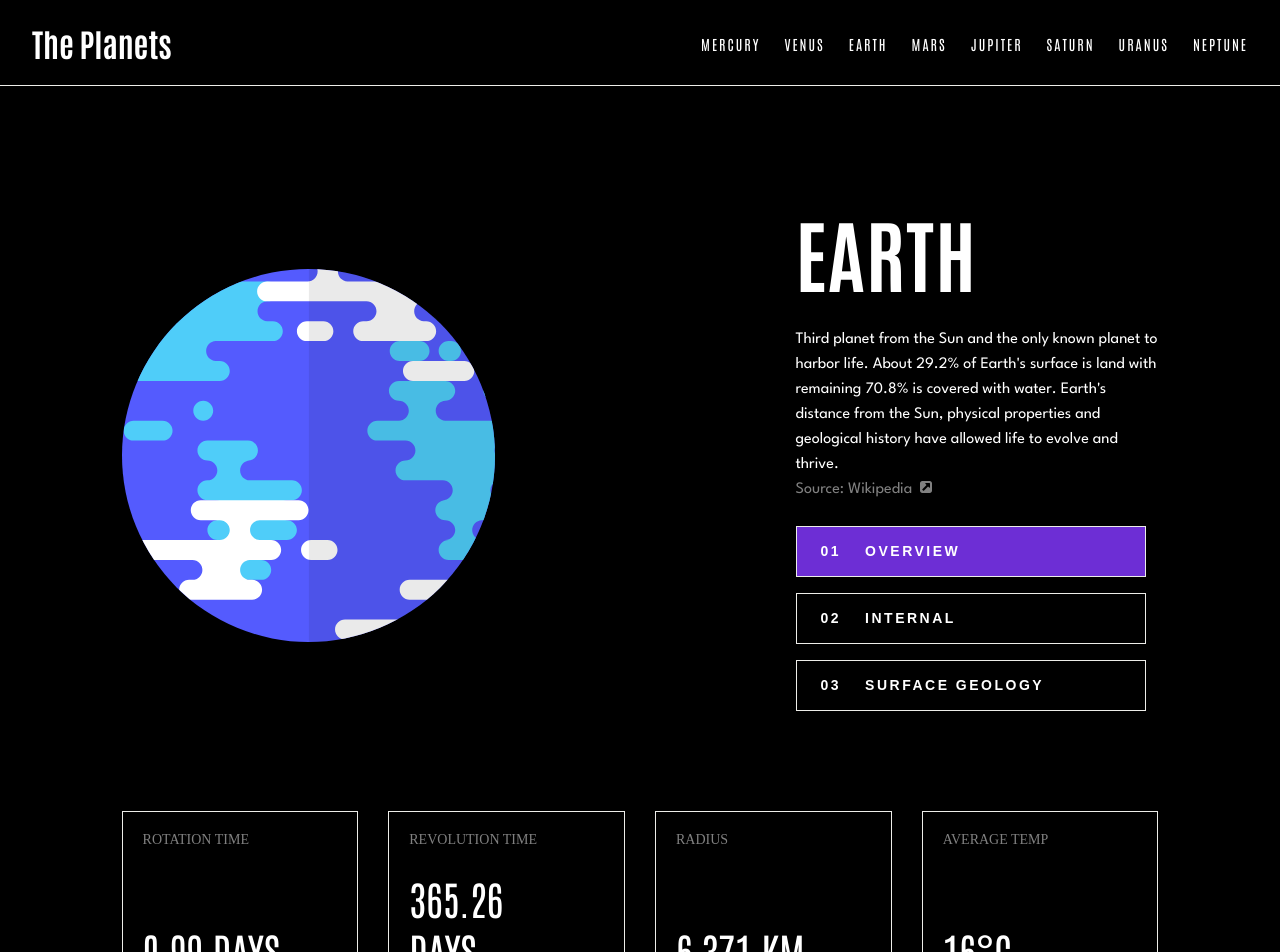
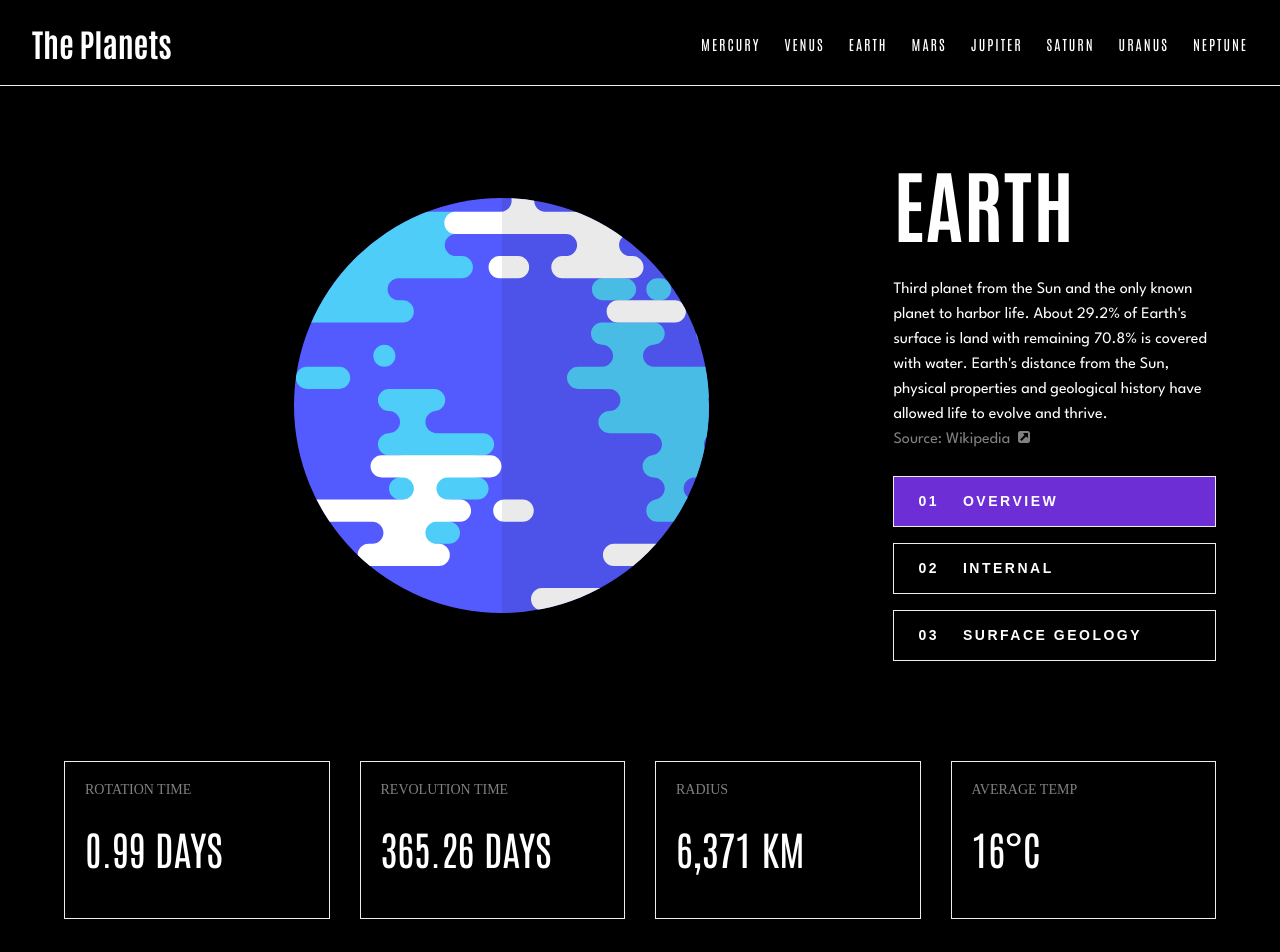
Before and after one commit to Miranda-K12/planet-facts-app, a React (Vite) app: page /planet/earth in a window 1280 px wide. Shown: the top 952 px of the page. Built offline with nearby package versions, Linux system fonts and the light colour scheme.

Commit message:
Add Animations

```diff
--- a/package.json
+++ b/package.json
@@ -10,6 +10,7 @@
     "preview": "vite preview"
   },
   "dependencies": {
+    "framer-motion": "^12.9.2",
     "react": "^19.0.0",
     "react-dom": "^19.0.0",
     "react-router-dom": "^7.3.0"
--- a/src/App.module.scss
+++ b/src/App.module.scss
@@ -3,12 +3,11 @@
 
 body {
   background-color: $color-black;
-  display: flex;
-  flex-direction: column;
 }
 
 .app_container {
   max-width: 1440px;
   width: 90%;
   margin: 0 auto;
+  padding-top: 150px;
 }
--- a/src/App.tsx
+++ b/src/App.tsx
@@ -9,6 +9,10 @@ function App() {
       <Header />
       <Routes>
         <Route path="/" element={<Navigate to="/planet/mercury" replace />} />
+        <Route
+          path="/planet"
+          element={<Navigate to="/planet/mercury" replace />}
+        />
         <Route path="/planet/:planetName" element={<Planet />} />
       </Routes>
     </div>
--- a/src/Components/Header/Header.module.scss
+++ b/src/Components/Header/Header.module.scss
@@ -10,14 +10,16 @@
   color: $color-white;
   font-family: $primary-font;
   border-bottom: 1px solid $color-grey;
-  box-sizing: border-box;
   background-color: $color-black;
   z-index: 100;
+  box-sizing: border-box; // Optional: Could move this to a global base style
+
   .header_button {
     cursor: pointer;
     background-color: transparent;
     color: $color-white;
     border: none;
+
     h1 {
       font-size: 28px;
       text-transform: $text-style;
@@ -27,12 +29,15 @@
   ul {
     @include flex;
     list-style-type: none;
+    padding: 0;
+
     .navLink {
       font-size: 14px;
       color: $color-white;
       text-decoration: none;
       text-transform: $text-style;
       letter-spacing: $letter-spacing;
+      position: relative; // Added position for pseudo-elements
       display: inline-block;
       transition: transform 0.3s ease;
 
--- a/src/Components/Planets/Planet.tsx
+++ b/src/Components/Planets/Planet.tsx
@@ -5,7 +5,7 @@ import { useParams } from "react-router-dom";
 import { PlanetData, PlanetName } from "../../types/types";
 import IconSource from "/assets/icon-source.svg";
 import { planetColors } from "../../constants/planetColors";
-
+import { motion } from "framer-motion";
 function Planet() {
   const [activeButton, setActiveButton] = useState("overview");
   const { planetName } = useParams();
@@ -32,8 +32,8 @@ function Planet() {
     <div className={styles.planet__container}>
       <div className={styles.planet_info_box}>
         <div className={styles.planet_item}>
-          <img
-            key={activeButton}
+          <motion.img
+            key={planet.name}
             src={
               activeButton === "overview"
                 ? planet.images.planet
@@ -43,13 +43,20 @@ function Planet() {
             }
             alt={planet.name}
             className={styles.planet_img}
+            initial={{ rotate: 45, opacity: 0 }}
+            animate={{ rotate: 0, opacity: 1 }}
+            transition={{ duration: 0.4 }}
           />
 
           {activeButton === "geology" && (
-            <img
+            <motion.img
+              key={planet.name + "geology"}
               src={planet.images.geology}
               alt={`${planet.name} surface geology`}
               className={styles.geology_overlay_img}
+              initial={{ opacity: 0 }}
+              animate={{ opacity: 1 }}
+              transition={{ duration: 1 }}
             />
           )}
         </div>
--- a/src/Components/Planets/Planets.module.scss
+++ b/src/Components/Planets/Planets.module.scss
@@ -1,10 +1,8 @@
 @import "../../styles/variables";
 @import "../../styles/mixin";
-
 .planet__container {
-  width: 90%;
+  width: 100%;
   margin: 0 auto;
-  margin-top: 200px;
   margin-bottom: 100px;
   color: aliceblue;
   @include flex($direction: column, $gap: 100px);
@@ -13,31 +11,33 @@
     display: grid;
     grid-template-columns: 45% 35%;
     gap: 20%;
-    width: 100%;
+    width: 80%;
+    margin-left: 20%;
     .planet_item {
-      width: 80%;
+      width: 100%;
       height: auto;
       @include flex;
       position: relative;
+
       .planet_img {
         width: 100%;
         height: auto;
       }
+
       .geology_overlay_img {
         position: absolute;
-        top: 90%;
+        top: 80%;
         left: 50%;
         transform: translate(-50%, -50%);
-        width: 165px;
-        height: 200px;
+        width: 40%;
+        height: auto;
       }
     }
 
     .planet_info {
       width: 100%;
       color: $color-white;
-      @include flex($direction: column, $align: start);
-
+      @include flex($direction: column, $align: flex-start);
       h1 {
         font-size: $planet-name-font;
         text-transform: $text-style;
@@ -62,9 +62,10 @@
 
       .button_container {
         @include flex($direction: column, $gap: 16px);
+        width: 100%;
 
         button {
-          width: 350px;
+          width: 100%;
           padding: 12px 0;
           font-size: $small-font;
           font-weight: $font-semi-bold;
@@ -81,9 +82,11 @@
           &:hover {
             filter: brightness(0.5);
           }
+
           &:active {
             transform: scale(1.05);
           }
+
           span {
             margin: 0 24px;
           }
@@ -91,19 +94,22 @@
       }
     }
   }
+
   .planet_facts {
     width: 100%;
     display: grid;
     grid-template-columns: repeat(4, 1fr);
     gap: 30px;
+
     .planet_facts_box {
       border: 1px solid $color-grey;
       color: $color-white;
       padding: 20px 60px 20px 20px;
-      @include flex($direction: column, $gap: 0, $align: start);
+      @include flex($direction: column, $gap: 0, $align: flex-start);
       text-transform: $text-style;
       cursor: pointer;
       transition: all 0.3s ease-out;
+
       &:hover {
         transform: scale(1.05);
       }
@@ -114,11 +120,11 @@
         opacity: 0.5;
         margin-bottom: 24px;
       }
+
       .fact_numbers {
         font-size: 40px;
         font-family: $primary-font;
         opacity: 1;
-        cursor: pointer;
       }
     }
   }
--- a/src/styles/_variables.scss
+++ b/src/styles/_variables.scss
@@ -19,6 +19,7 @@ $primary-font: "Antonio", sans-serif;
 $secondary-font: "League Spartan", sans-serif;
 $letter-spacing: 2px;
 $planet-name-font: 80px;
+$large-text-font: 24px;
 $text-font: 16px;
 $small-font: 14px;
 $line-height: 25px;
```
Also changed, not shown: 1 other file (tests, documents, lock files or other folders).
